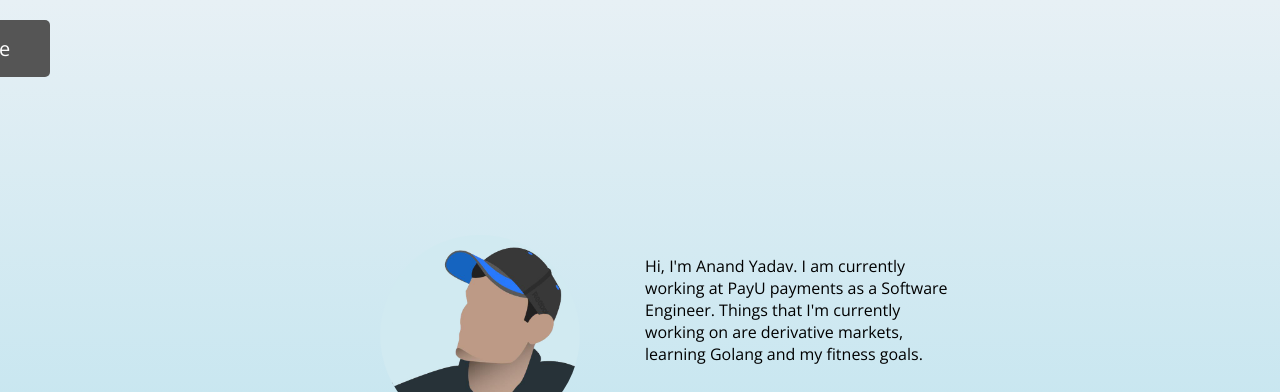
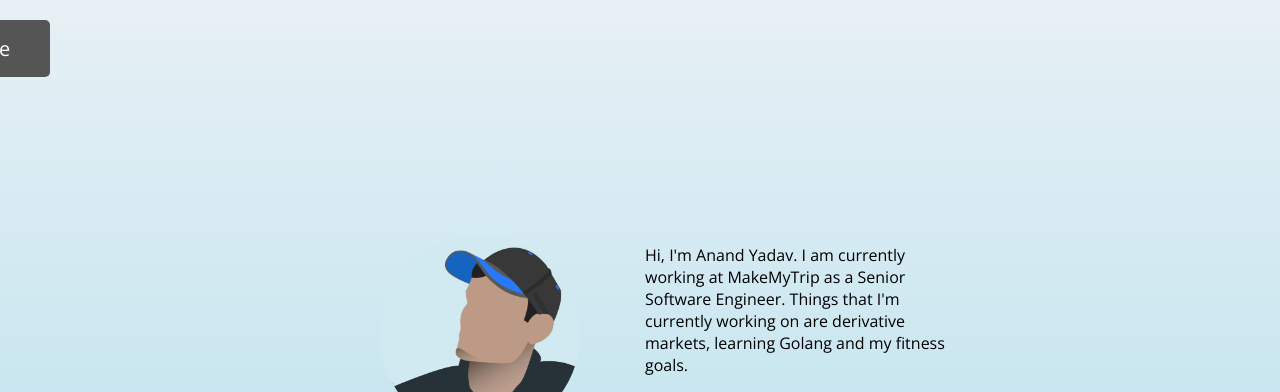
Before and after one commit to anandyadavcs/anandyadavcs.github.io, a plain HTML site: page index.html in a window 1280 px wide. Shown: the top 392 px of the page. Drawn offline with nearby package versions, Linux system fonts and the light colour scheme.

Commit message:
Update index.html

```diff
--- a/index.html
+++ b/index.html
@@ -21,7 +21,7 @@
         <h4 class="left-desc">Software Developer</h4>
      </div>
      <div class="right">
-       <p>Hi, I'm Anand Yadav. I am currently working at PayU payments as a Software Engineer.
+       <p>Hi, I'm Anand Yadav. I am currently working at MakeMyTrip as a Senior Software Engineer.
        Things that I'm currently working on are derivative markets, learning Golang and my fitness goals.
        </p>
     <ul class="social-links">
```
